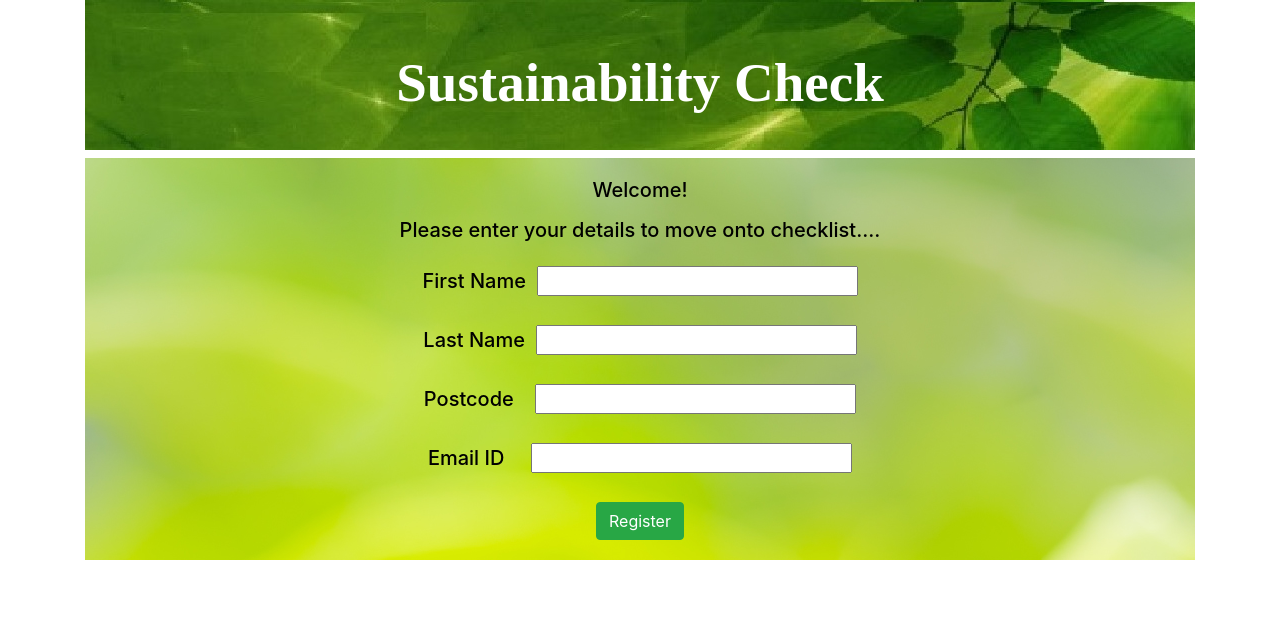
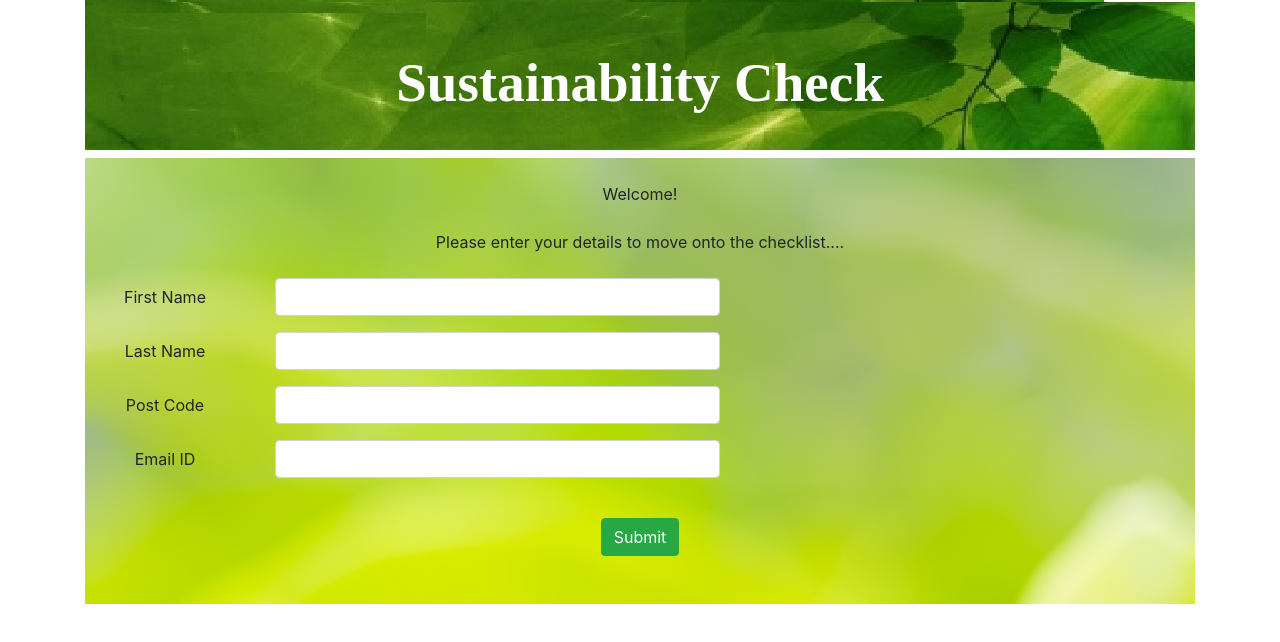
Before and after one commit to Akila-Vijayan/sustainability, a React (Create React App) app in the folder sustain-app/: page /signup in a window 1280 px wide. Shown: the top 642 px of the page. Built offline with nearby package versions, Linux system fonts and the light colour scheme.

Commit message:
Alignment changes

```diff
--- a/sustain-app/src/components/signup.js
+++ b/sustain-app/src/components/signup.js
@@ -1,8 +1,10 @@
 import React, {Component} from 'react';
-import {Redirect} from 'react-router';
 import axios from 'axios';
+import Form from 'react-bootstrap/Form';
+import Button from 'react-bootstrap/Button';
+import Row from 'react-bootstrap/Row';
+import Col from 'react-bootstrap/Col';
 import Bg1 from './images/Template.jpg';
-
 
 export default class SignUp extends Component {
   constructor(props){
@@ -72,49 +74,60 @@ export default class SignUp extends Component {
       emailid: ''
     });
 
-    this.props.history.push('/creditScore');
+    this.props.history.push('/checkList');
   }
 
   render () {
-    const style = {
-      color: "Black",
-      padding: "20px",
-      fontFamily: "Calibri (Body)",
-      fontSize:"20px"
-    };
     return (
       <div align="center" style={{backgroundImage: `url(${Bg1})` }}>
-        <h4 style={style} >
-        Welcome! <br/><p></p> Please enter your details to move onto checklist.... <br/>
-         <br/>
-        <form onSubmit = {this.onSubmit}>
-          <div>
-             <label>  First Name  </label>{" "}<label></label>{" "}
-             <input type='text' value={this.state.firstname} onChange={this.onChangeFirstName}/>
-          </div>
+        <br/> Welcome!
+        <br/> <br/>Please enter your details to move onto the checklist.... <br/> <br/>
+
+        <Form onSubmit = {this.onSubmit}>
+
+          <Form.Group as={Row} controlId="firstname">
+            <Form.Label column sm={2}>
+              First Name
+            </Form.Label>
+            <Col sm={5}>
+              <Form.Control type="text" value={this.state.firstname} onChange={this.onChangeFirstName} />
+            </Col>
+          </Form.Group>
+
+          <Form.Group as={Row} controlId="lastname">
+            <Form.Label column sm={2}>
+              Last Name
+            </Form.Label>
+            <Col sm={5}>
+              <Form.Control type="text" value={this.state.lastname} onChange={this.onChangeLastName} />
+            </Col>
+          </Form.Group>
+
+          <Form.Group as={Row} controlId="postcode">
+            <Form.Label column sm={2}>
+              Post Code
+            </Form.Label>
+            <Col sm={5}>
+              <Form.Control type="text" value={this.state.postcode} onChange={this.onChangePostcode} />
+            </Col>
+          </Form.Group>
+
+          <Form.Group as={Row} controlId="emailid">
+            <Form.Label column sm={2}>
+              Email ID
+            </Form.Label>
+            <Col sm={5}>
+              <Form.Control type="email" value={this.state.emailid} onChange={this.onChangeEmailID} />
+            </Col>
+          </Form.Group>
+
           <br/>
-          <div>
-             <label> Last Name  </label>{" "}<label></label>{" "}
-             <input type='text' value={this.state.lastname} onChange={this.onChangeLastName}/>
-          </div>
-          <br/>
-          <div>
+          <Button variant="success" type="submit">
+            Submit
+          </Button>
 
-          <label> Postcode  </label>{" "}<label></label>{" "}<label></label>{" "}<label></label>{" "}
-
-             <input type='text' value={this.state.postcode} onChange={this.onChangePostcode}/>
-          </div>
-          <br/>
-          <div>
-             <label> Email ID  </label>{" "}<label></label>{" "}<label></label>{" "}<label></label>{" "}<label></label>{" "}
-             <input type='text' value={this.state.emailid} onChange={this.onChangeEmailID}/>
-          </div>
-          <br/>
-          <div align="center">
-          <input className="btn btn-success" type='submit' value='Register'/>
-          </div>
-        </form>
-        </h4>
+        </Form>
+        <br/> <br/>
       </div>
     );
   }
```
